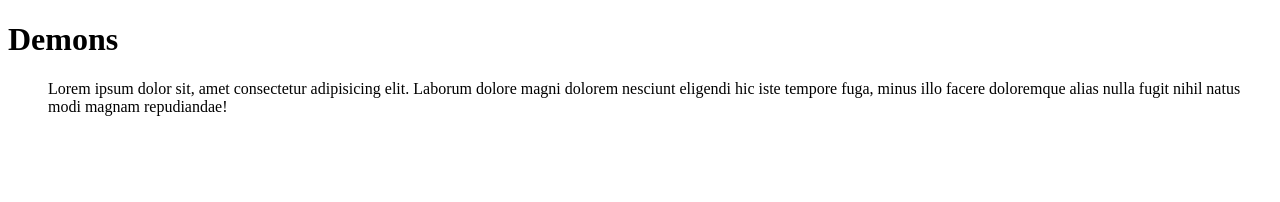
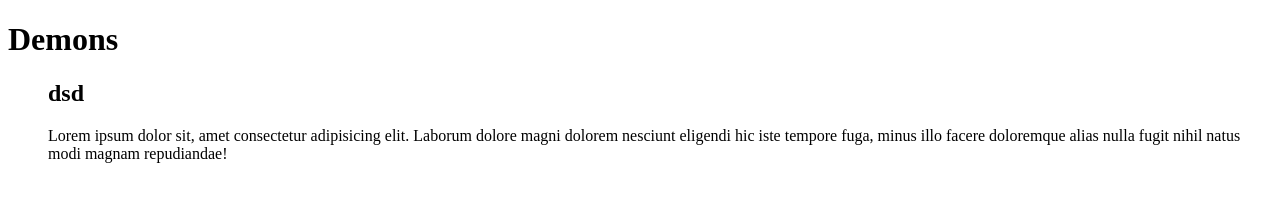
Before and after one commit to RoyalMasterDevs/Memo1491-Diplomado, a plain HTML site: page index.html in a window 1280 px wide. Drawn offline with Linux system fonts and the light colour scheme.

Commit message:
Update index.html

```diff
--- a/index.html
+++ b/index.html
@@ -8,6 +8,7 @@
 <body>
     <h1>Demons</h1>
     <dir>
+        <h2>dsd</h2>
         <span>Lorem ipsum dolor sit, amet consectetur adipisicing elit. Laborum dolore magni dolorem nesciunt eligendi hic iste tempore fuga, minus illo facere doloremque alias nulla fugit nihil natus modi magnam repudiandae!</span>
     </dir>
 </body>
```
